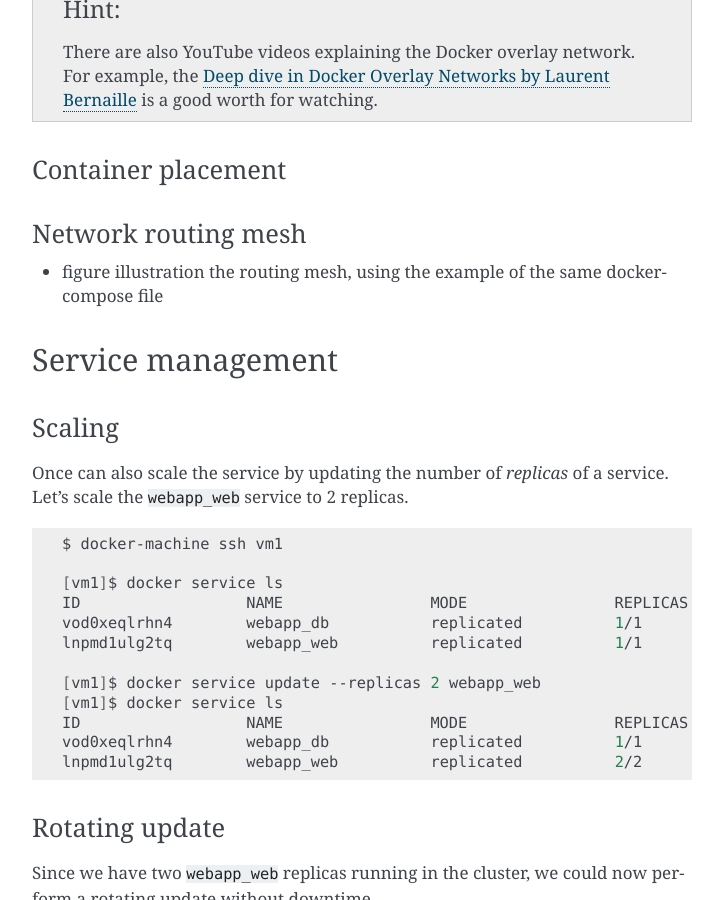
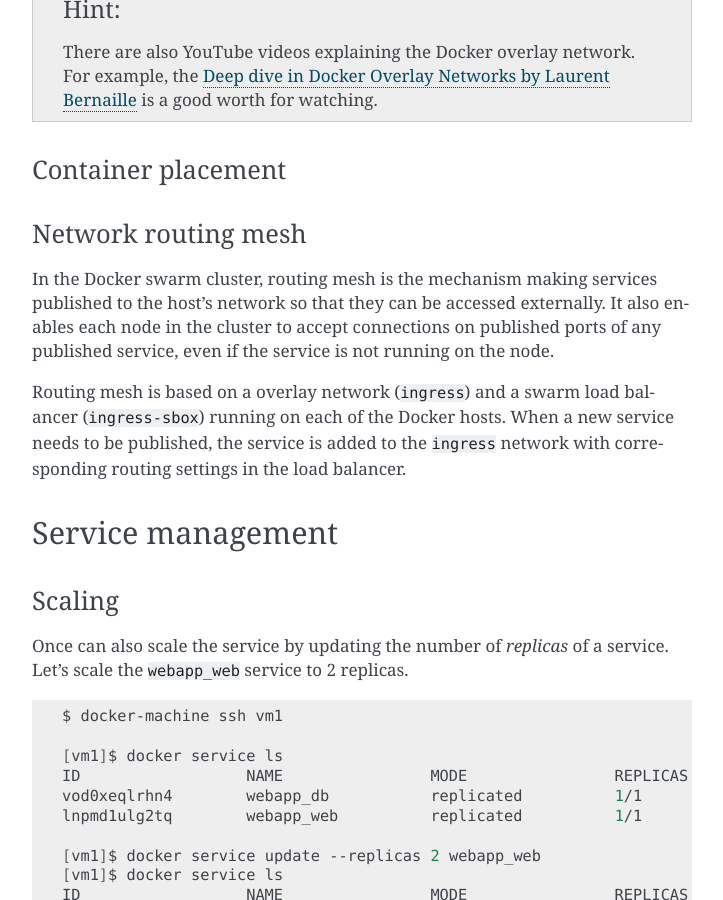
Before and after one commit to Donders-Institute/docker-swarm-setup, a Sphinx documentation site: the page built from doc/tutorial/swarm.rst, in a window 1280 px wide and 900 px high, scrolled down 9070 px. Shown: the whole window, without its empty margins (388-1111 px from the left). Built offline with Sphinx 7.4.7, drawn with Linux system fonts in a browser that asks for light colours.

Commit message:
Added routing mesh paragraph

```diff
--- a/doc/tutorial/swarm.rst
+++ b/doc/tutorial/swarm.rst
@@ -342,7 +342,9 @@ Container placement
 Network routing mesh
 ^^^^^^^^^^^^^^^^^^^^
 
-- figure illustration the routing mesh, using the example of the same docker-compose file
+In the Docker swarm cluster, routing mesh is the mechanism making services published to the host's network so that they can be accessed externally. It also enables each node in the cluster to accept connections on published ports of any published service, even if the service is not running on the node.
+
+Routing mesh is based on a overlay network (``ingress``) and a swarm load balancer (``ingress-sbox``) running on each of the Docker hosts. When a new service needs to be published, the service is added to the ``ingress`` network with corresponding routing settings in the load balancer.
 
 Service management
 ==================
```
